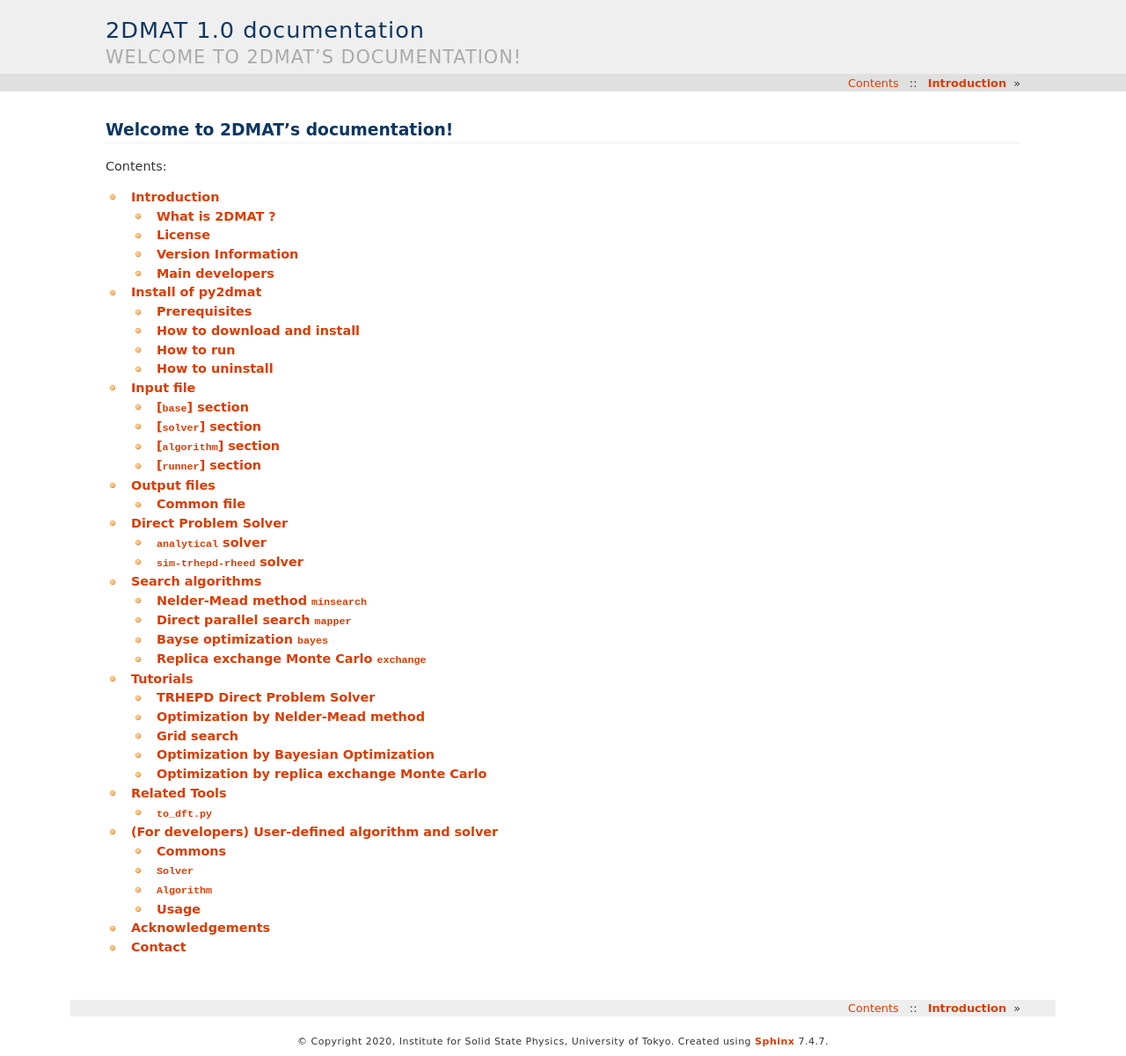
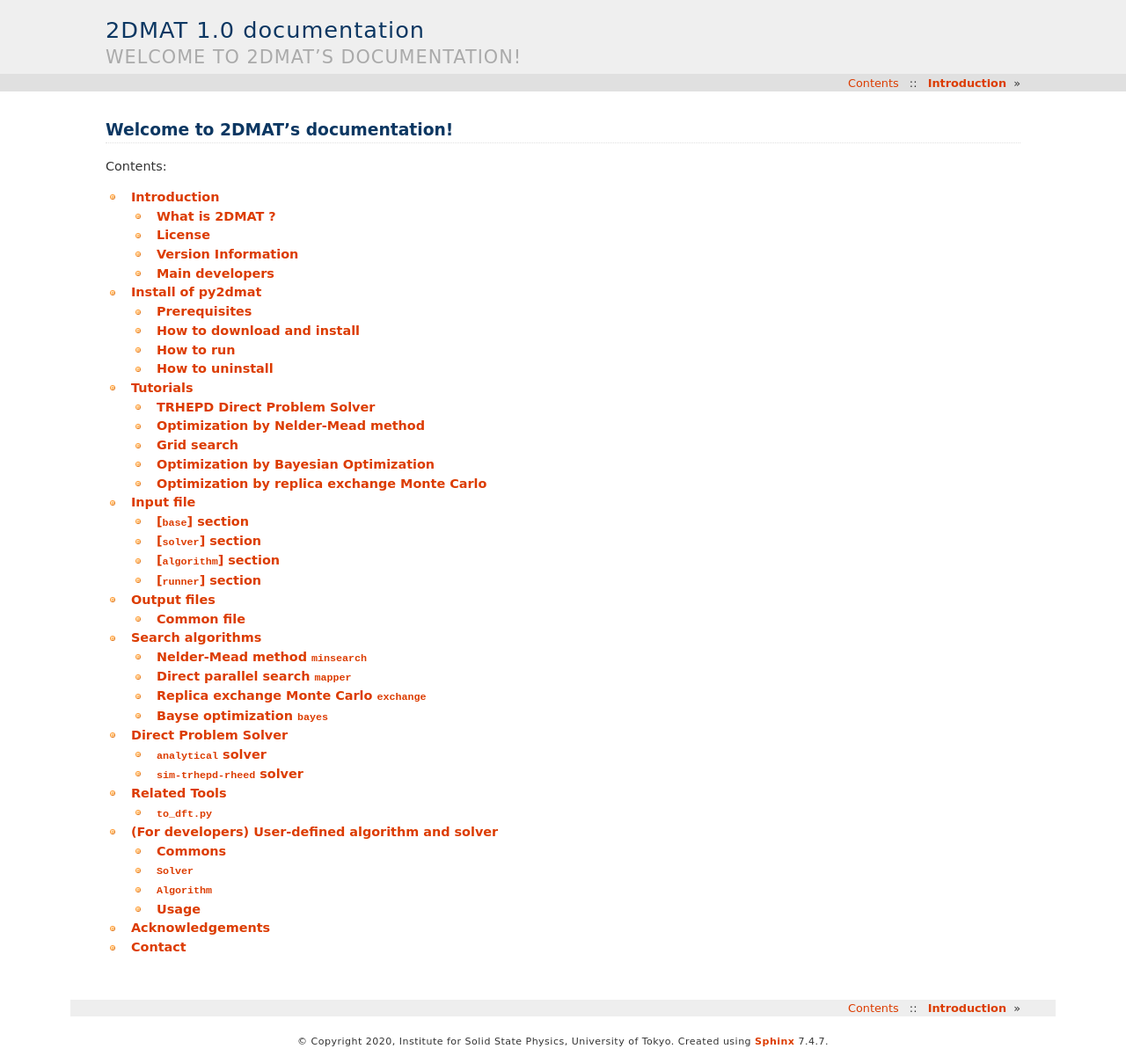
Before and after one commit to issp-center-dev/2DMAT, a Sphinx documentation site: the page built from doc/en/source/index.rst, in a window 1280 px wide. Shown: the whole page at 88% size. Built offline with Sphinx 7.4.7, drawn with Linux system fonts in a browser that asks for light colours.

Commit message:
make ordering of the en document as same to that ja

```diff
--- a/doc/en/source/algorithm/exchange.rst
+++ b/doc/en/source/algorithm/exchange.rst
@@ -220,6 +220,8 @@ This is why this algorithm suits for the massively parallel calculation.
 
 It is recommended that users perform ``minsearch`` optimization starting from the result of ``exchange``, because the RXMC result has uncertainty due to temperature.
 
-.. rubric:: footnote
+.. only:: html
+
+  .. rubric:: footnote
 
 .. [#mcmc_condition] To be precisely, the non-periodicality and the ergodicity are necessary for convergence.
--- a/doc/en/source/algorithm/index.rst
+++ b/doc/en/source/algorithm/index.rst
@@ -14,5 +14,5 @@ In this section, the search algorithms implemented in ``py2dmat`` are described.
 
    minsearch
    mapper_mpi
+   exchange
    bayes
-   exchange
--- a/doc/en/source/index.rst
+++ b/doc/en/source/index.rst
@@ -12,11 +12,11 @@ Welcome to 2DMAT's documentation!
 
    introduction
    start
+   tutorial/index
    input
    output
+   algorithm/index
    solver/index
-   algorithm/index
-   tutorial/index
    tool
    customize/index
    acknowledgement
--- a/doc/ja/source/algorithm/exchange.rst
+++ b/doc/ja/source/algorithm/exchange.rst
@@ -211,6 +211,8 @@ MH 法によるMCMC は次のようになります。
 数多くのレプリカを用意することで温度間隔が狭まると、温度交換の採択率も上がるため、大規模並列計算に特に向いたアルゴリズムです。
 有限温度由来の「ぼやけ」がどうしても生まれるので、モンテカルロ法の結果を初期値として ``minsearch`` をするのがおすすめです。
 
-.. rubric:: 脚注
+.. only:: html
+
+  .. rubric:: 脚注
 
 .. [#mcmc_condition] 正確には、収束のためには非周期性とエルゴード性も必要です。
```
